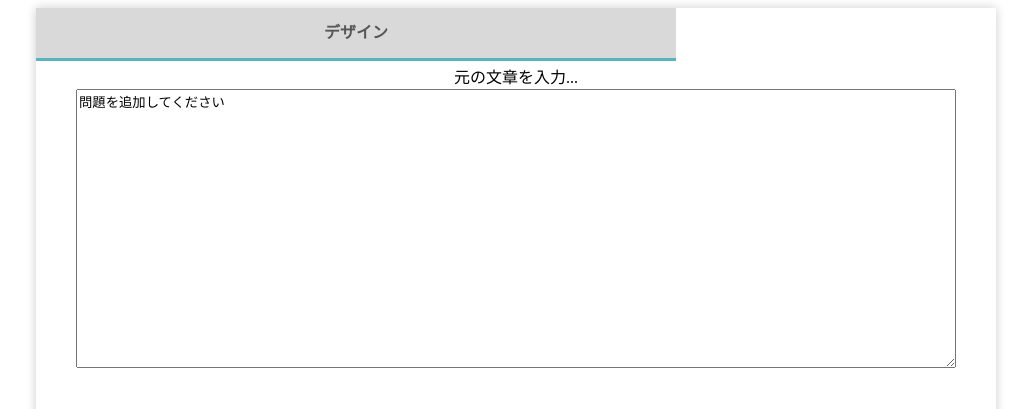
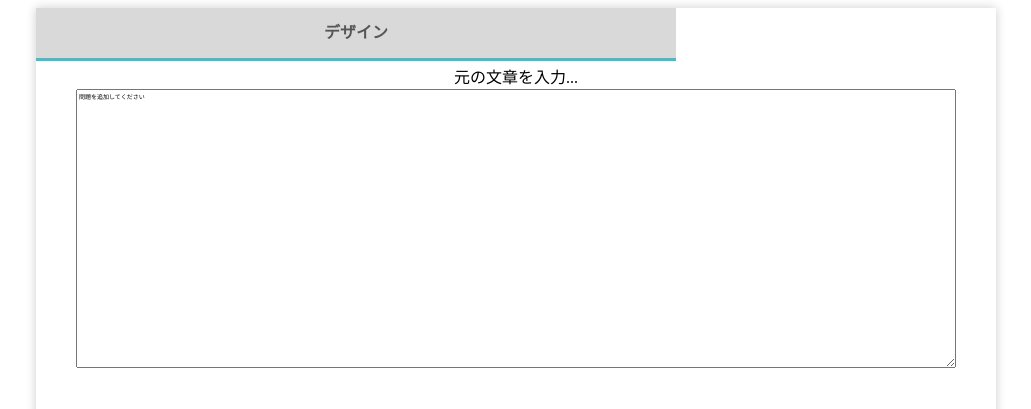
Before and after one commit to nodbew/deletion-detect, a plain HTML site: page index.html in a window 1280 px wide. Shown: the top 409 px of the page, without its empty margins (124-1155 px from the left). Drawn offline with Linux system fonts and the light colour scheme.

Commit message:
Fix font size

```diff
--- a/index.css
+++ b/index.css
@@ -69,4 +69,5 @@ textarea {
   width: 100%;
   height: 100%;
   box-sizing: border-box;
+  font-size: 20%;
 }
```
